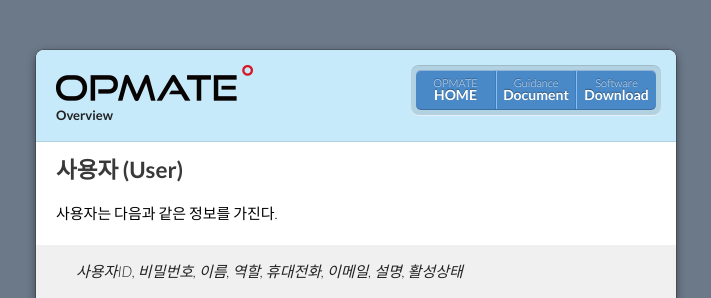
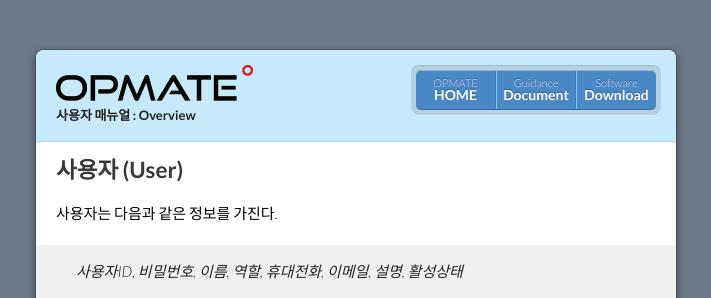
Before and after one commit to opmate/opmate.github.io, a Jekyll site: the page built from document/Overview.md, in a window 1280 px wide and 900 px high. Shown: the top 298 px of the window, without its empty margins (284-995 px from the left). Built offline with Jekyll 4.4.1, drawn with Linux system fonts in a browser that asks for light colours; our own code applies the rules of GitHub Pages for plain Markdown files; a script that is not in the unit is left out; the repository's description, which GitHub fills in, is left out.

Commit message:
Update Overview.md

```diff
--- a/document/Overview.md
+++ b/document/Overview.md
@@ -1,5 +1,6 @@
 ---
-title: Overview
+title: 사용자 매뉴얼
+description: Overview
 ---
 
 ## 사용자 (User)
```
